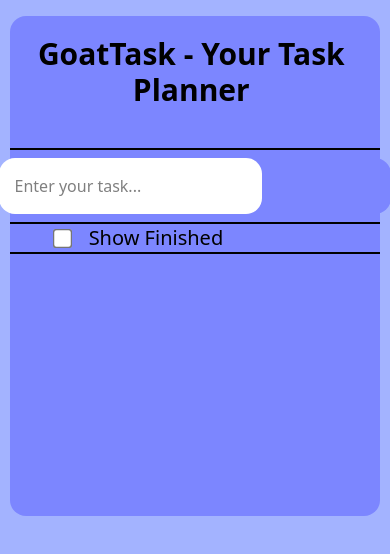
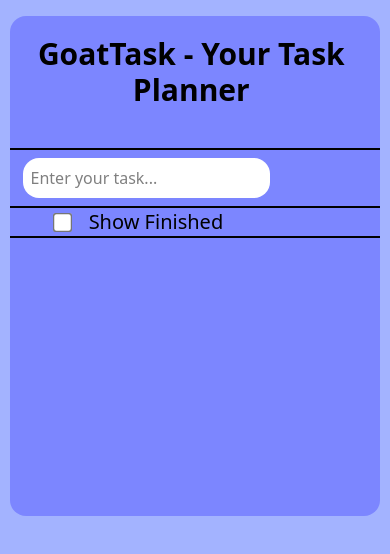
Before and after one commit to RahulGade03/To-Do-App, a React (Vite) app: page / in a window 390 px wide. Shown: the top 554 px of the page. Built offline with nearby package versions, Linux system fonts and the light colour scheme.

Commit message:
bug improvememnts

```diff
--- a/src/App.jsx
+++ b/src/App.jsx
@@ -88,9 +88,9 @@ function App() {
         </h1>
 
         <div className="container my-5 w-[100%]">
-          <div className="insert min-w-[100%] flex justify-center gap-5 border-t-2 border-b-2 py-2">
-            <input type="text" placeholder='Enter your task...' className='bg-white text-black rounded-2xl p-4' value={task} onChange={handleChange} />
-            <button className='bg-indigo-900 px-10 rounded-2xl text-white disabled:bg-indigo-400 disabled:text-indigo-400' disabled={task.length<3} onClick={handleAdd}>Add</button>
+          <div className="insert w-[100%] flex justify-center gap-5 border-t-2 border-b-2 py-2">
+            <input type="text" placeholder='Enter your task...' className='bg-white text-black rounded-2xl p-2 md:p-4 ' value={task} onChange={handleChange} />
+            <button className='bg-indigo-900 md:px-10 px-6 rounded-2xl text-white disabled:bg-indigo-400 disabled:text-indigo-400' disabled={task.length<3} onClick={handleAdd}>Add</button>
           </div>
 
           <div className="tasks">
```
